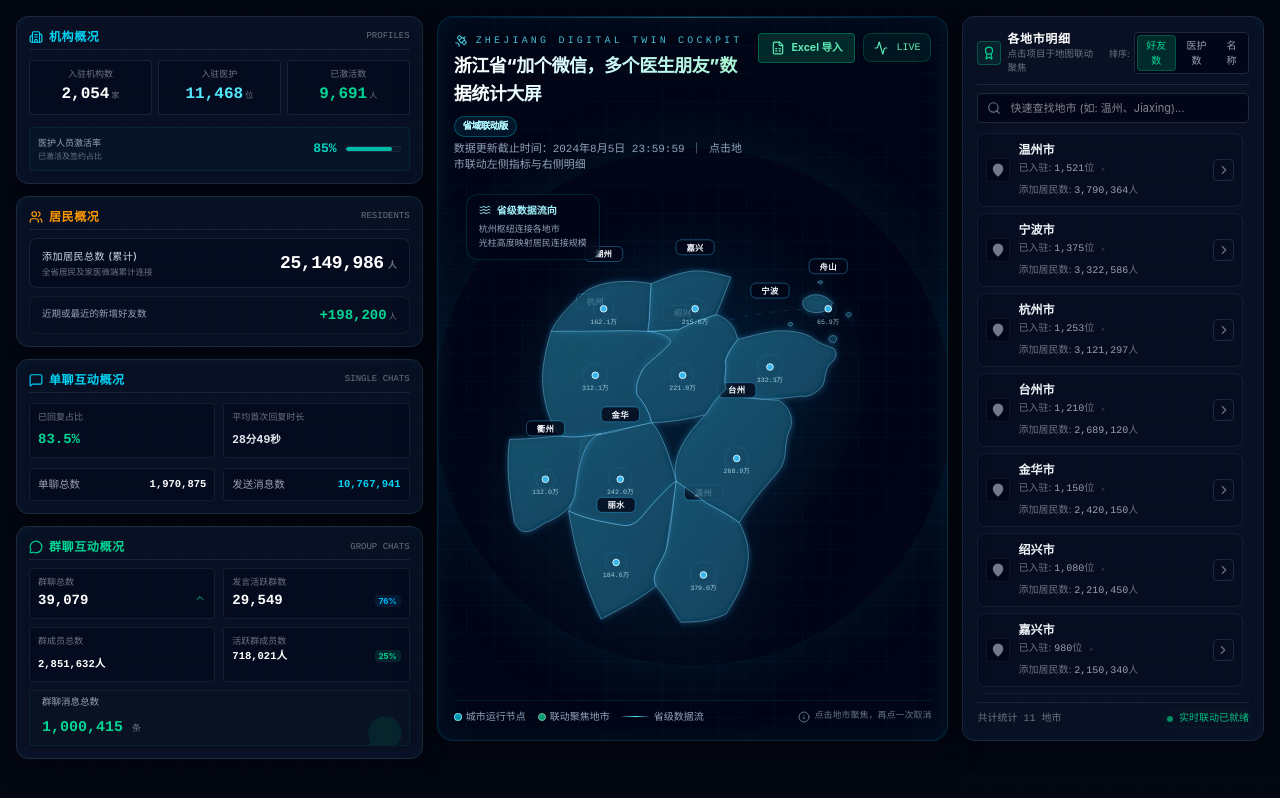
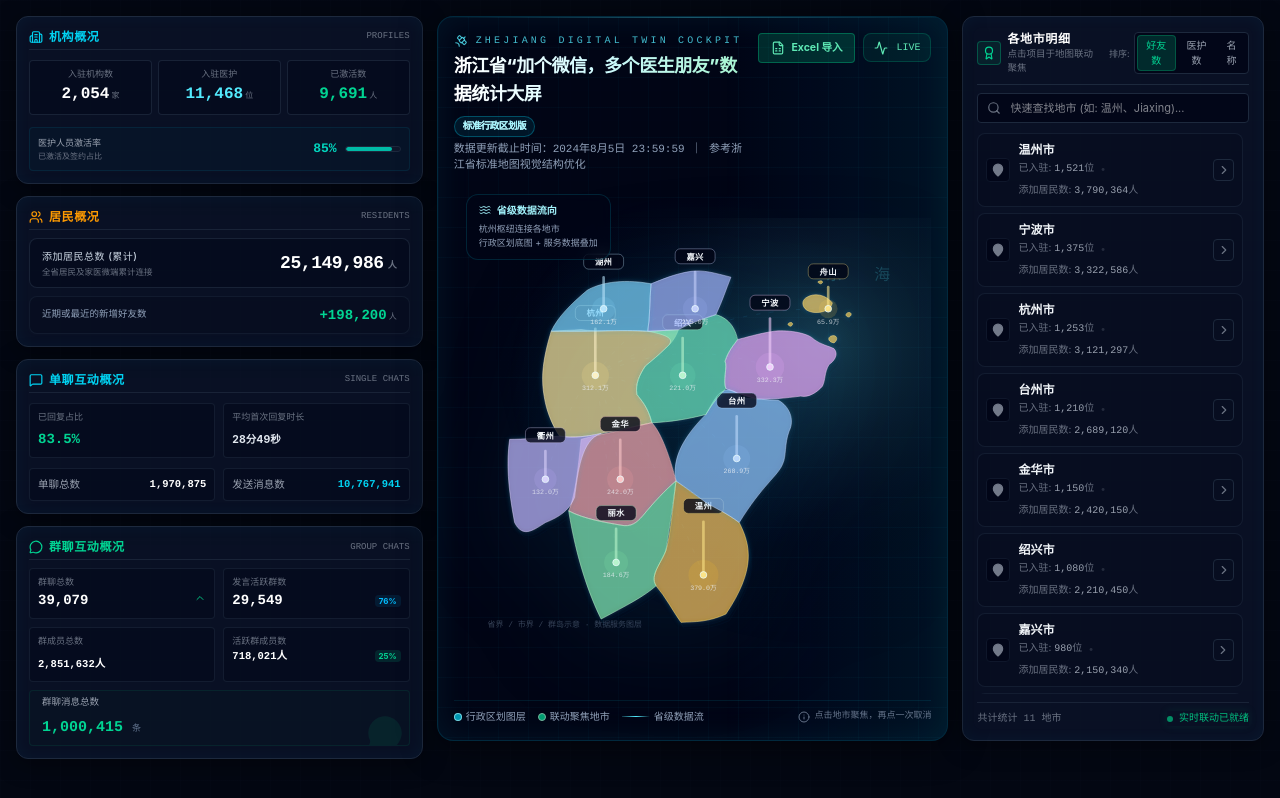
Before and after one commit to dongshuai8800-source/jiageweixin, a React (Vite) app: page / in a window 1280 px wide. Built offline with nearby package versions, Linux system fonts and the light colour scheme.

Commit message:
feat: refine Zhejiang map using standard administrative map style

```diff
--- a/src/components/ZhejiangMap.tsx
+++ b/src/components/ZhejiangMap.tsx
@@ -19,8 +19,21 @@ const wan = (value: number | null | undefined) => {
   const current = num(value);
   return current >= 10000 ? `${(current / 10000).toFixed(1)}万` : current.toLocaleString();
 };
+const getCityShortName = (name: string) => name.replace("市", "");
 
-const getCityShortName = (name: string) => name.replace("市", "");
+const cityPalette: Record<string, { fill: string; stroke: string; halo: string }> = {
+  huzhou: { fill: "#7dd3fc", stroke: "#bae6fd", halo: "rgba(125,211,252,0.25)" },
+  jiaxing: { fill: "#a5b4fc", stroke: "#c7d2fe", halo: "rgba(165,180,252,0.24)" },
+  hangzhou: { fill: "#fde68a", stroke: "#fef3c7", halo: "rgba(253,230,138,0.24)" },
+  shaoxing: { fill: "#6ee7b7", stroke: "#bbf7d0", halo: "rgba(110,231,183,0.24)" },
+  ningbo: { fill: "#f0abfc", stroke: "#f5d0fe", halo: "rgba(240,171,252,0.23)" },
+  zhoushan: { fill: "#fcd34d", stroke: "#fde68a", halo: "rgba(252,211,77,0.22)" },
+  jinhua: { fill: "#fca5a5", stroke: "#fecaca", halo: "rgba(252,165,165,0.23)" },
+  quzhou: { fill: "#c4b5fd", stroke: "#ddd6fe", halo: "rgba(196,181,253,0.23)" },
+  taizhou: { fill: "#93c5fd", stroke: "#bfdbfe", halo: "rgba(147,197,253,0.23)" },
+  lishui: { fill: "#86efac", stroke: "#bbf7d0", halo: "rgba(134,239,172,0.23)" },
+  wenzhou: { fill: "#fbbf24", stroke: "#fde68a", halo: "rgba(251,191,36,0.22)" }
+};
 
 export default function ZhejiangMap({
   cities,
@@ -49,9 +62,9 @@ export default function ZhejiangMap({
   return (
     <div className="relative w-full h-[600px] lg:h-[725px] rounded-2xl border border-cyan-500/20 bg-[#020617]/90 shadow-[0_4px_35px_rgba(0,0,0,0.55),inset_0_0_35px_rgba(34,211,238,0.08)] text-white p-4 flex flex-col justify-between overflow-hidden" id="zhejiang-map-container">
       <div className="absolute inset-0 pointer-events-none opacity-80">
-        <div className="absolute inset-0 bg-[radial-gradient(circle_at_center,rgba(14,165,233,0.14),transparent_43%),linear-gradient(rgba(34,211,238,0.045)_1px,transparent_1px),linear-gradient(90deg,rgba(34,211,238,0.045)_1px,transparent_1px)] bg-[size:100%_100%,28px_28px,28px_28px]" />
+        <div className="absolute inset-0 bg-[radial-gradient(circle_at_center,rgba(14,165,233,0.14),transparent_43%),linear-gradient(rgba(34,211,238,0.04)_1px,transparent_1px),linear-gradient(90deg,rgba(34,211,238,0.04)_1px,transparent_1px)] bg-[size:100%_100%,30px_30px,30px_30px]" />
+        <div className="absolute right-0 top-0 h-full w-[46%] bg-gradient-to-l from-cyan-500/10 via-sky-500/5 to-transparent" />
         <div className="absolute inset-x-0 top-0 h-px bg-gradient-to-r from-transparent via-cyan-300/55 to-transparent animate-pulse" />
-        <div className="absolute left-1/2 top-[54%] h-[520px] w-[520px] -translate-x-1/2 -translate-y-1/2 rounded-full border border-cyan-400/8 shadow-[0_0_90px_rgba(34,211,238,0.10)]" />
       </div>
 
       <div className="flex justify-between items-start z-20 gap-3">
@@ -62,9 +75,9 @@ export default function ZhejiangMap({
           </div>
           <h1 className="text-base sm:text-lg font-extrabold tracking-tight bg-gradient-to-r from-white via-cyan-100 to-emerald-200 bg-clip-text text-transparent flex items-center gap-2 flex-wrap">
             浙江省“加个微信，多个医生朋友”数据统计大屏
-            <span className="text-[9.5px] py-0.5 px-2 rounded-full font-bold border bg-cyan-500/10 text-cyan-200 border-cyan-400/30">省域联动版</span>
+            <span className="text-[9.5px] py-0.5 px-2 rounded-full font-bold border bg-cyan-500/10 text-cyan-200 border-cyan-400/30">标准行政区划版</span>
           </h1>
-          <span className="text-[11px] text-slate-400 font-mono">数据更新截止时间：{updateTime} ｜ 点击地市联动左侧指标与右侧明细</span>
+          <span className="text-[11px] text-slate-400 font-mono">数据更新截止时间：{updateTime} ｜ 参考浙江省标准地图视觉结构优化</span>
         </div>
 
         <div className="flex items-center gap-2 shrink-0">
@@ -79,41 +92,36 @@ export default function ZhejiangMap({
       <div className="relative z-10 flex-1 min-h-0 mt-1 flex items-center justify-center">
         <div className="absolute left-3 top-4 z-20 rounded-xl border border-cyan-400/15 bg-slate-950/45 px-3 py-2 backdrop-blur-sm">
           <div className="flex items-center gap-1.5 text-[10px] text-cyan-200 font-semibold"><Waves className="w-3 h-3" />省级数据流向</div>
-          <div className="mt-1 text-[9px] text-slate-400 leading-relaxed">杭州枢纽连接各地市<br />光柱高度映射居民连接规模</div>
+          <div className="mt-1 text-[9px] text-slate-400 leading-relaxed">杭州枢纽连接各地市<br />行政区划底图 + 服务数据叠加</div>
         </div>
 
         <svg viewBox="0 0 540 500" className="w-full h-full max-h-[585px] drop-shadow-[0_25px_45px_rgba(8,47,73,0.38)]" onMouseLeave={() => setHoveredCity(null)}>
           <defs>
-            <linearGradient id="cityDefaultFill" x1="0" y1="0" x2="1" y2="1">
-              <stop offset="0%" stopColor="#164e63" stopOpacity="0.92" />
-              <stop offset="100%" stopColor="#082f49" stopOpacity="0.94" />
-            </linearGradient>
-            <linearGradient id="cityActiveFill" x1="0" y1="0" x2="1" y2="1">
-              <stop offset="0%" stopColor="#34d399" stopOpacity="0.98" />
-              <stop offset="100%" stopColor="#0891b2" stopOpacity="0.95" />
-            </linearGradient>
-            <linearGradient id="pillarGradient" x1="0" y1="1" x2="0" y2="0">
-              <stop offset="0%" stopColor="#0e7490" stopOpacity="0.08" />
-              <stop offset="50%" stopColor="#22d3ee" stopOpacity="0.56" />
-              <stop offset="100%" stopColor="#a7f3d0" stopOpacity="0.98" />
-            </linearGradient>
+            <radialGradient id="seaGlow" cx="77%" cy="28%" r="70%">
+              <stop offset="0%" stopColor="#67e8f9" stopOpacity="0.22" />
+              <stop offset="65%" stopColor="#0f172a" stopOpacity="0.03" />
+              <stop offset="100%" stopColor="#020617" stopOpacity="0" />
+            </radialGradient>
             <filter id="mapGlow" x="-40%" y="-40%" width="180%" height="180%">
-              <feDropShadow dx="0" dy="0" stdDeviation="4" floodColor="#38bdf8" floodOpacity="0.45" />
+              <feDropShadow dx="0" dy="0" stdDeviation="3.5" floodColor="#38bdf8" floodOpacity="0.35" />
             </filter>
             <filter id="activeGlow" x="-50%" y="-50%" width="200%" height="200%">
               <feDropShadow dx="0" dy="0" stdDeviation="7" floodColor="#34d399" floodOpacity="0.85" />
             </filter>
           </defs>
 
+          <rect x="0" y="0" width="540" height="500" fill="url(#seaGlow)" opacity="0.9" />
+          <text x="420" y="70" className="fill-cyan-300/20 text-[18px] tracking-[0.9em] font-serif">东 海</text>
+          <text x="38" y="462" className="fill-slate-500/55 text-[9px] font-mono">省界 / 市界 / 群岛示意 · 数据服务图层</text>
           <g transform="translate(14 4) scale(0.94)">
             {hubCity && cities.filter((city) => city.id !== hubCity.id).map((city) => {
               const mx = (hubCity.labelX + city.labelX) / 2;
               const my = (hubCity.labelY + city.labelY) / 2 - 42;
-              return <path key={`flow-${city.id}`} d={`M ${hubCity.labelX} ${hubCity.labelY} Q ${mx} ${my} ${city.labelX} ${city.labelY}`} fill="none" stroke="#38bdf8" strokeOpacity="0.18" strokeWidth="1.2" strokeDasharray="6 10" />;
+              return <path key={`flow-${city.id}`} d={`M ${hubCity.labelX} ${hubCity.labelY} Q ${mx} ${my} ${city.labelX} ${city.labelY}`} fill="none" stroke="#38bdf8" strokeOpacity="0.12" strokeWidth="1" strokeDasharray="5 11" />;
             })}
 
-            {[10, 7, 4].map((offset) => (
-              <g key={`depth-${offset}`} opacity={0.14 - offset * 0.006} transform={`translate(${offset * 0.55} ${offset * 1.15})`}>
+            {[8, 5].map((offset) => (
+              <g key={`depth-${offset}`} opacity={0.11 - offset * 0.006} transform={`translate(${offset * 0.5} ${offset})`}>
                 {cities.map((city) => <path key={`depth-city-${city.id}-${offset}`} d={city.svgPath} fill="#0f172a" stroke="#075985" strokeWidth="1" />)}
               </g>
             ))}
@@ -121,25 +129,27 @@ export default function ZhejiangMap({
             {cities.map((city) => {
               const selected = selectedCityId === city.id;
               const hovered = hoveredCity?.id === city.id;
-              const dimOthers = selectedCityId && !selected;
+              const dimOthers = Boolean(selectedCityId && !selected);
               const residentsLevel = num(city.residentsAdded) / maxResidents;
               const doctorsLevel = num(city.doctors) / maxDoctors;
-              const pillarHeight = 22 + residentsLevel * 58;
-              const color = selected ? "#34d399" : hovered ? "#67e8f9" : "#38bdf8";
+              const pillarHeight = 18 + residentsLevel * 46;
+              const palette = cityPalette[city.id] ?? { fill: "#67e8f9", stroke: "#bae6fd", halo: "rgba(103,232,249,0.22)" };
+              const fillOpacity = dimOthers ? 0.34 : selected ? 0.96 : hovered ? 0.86 : 0.66;
+              const strokeOpacity = dimOthers ? 0.22 : selected || hovered ? 0.95 : 0.56;
 
               return (
                 <motion.g key={city.id} animate={{ y: selected ? -7 : hovered ? -3 : 0, scale: selected ? 1.014 : hovered ? 1.008 : 1 }} transition={{ duration: 0.22, ease: "easeOut" }}>
-                  <path d={city.svgPath} fill={selected ? "url(#cityActiveFill)" : "url(#cityDefaultFill)"} fillOpacity={dimOthers ? 0.44 : selected ? 0.98 : hovered ? 0.92 : 0.82} stroke={selected ? "#bbf7d0" : hovered ? "#a5f3fc" : "rgba(125,211,252,0.46)"} strokeWidth={selected || hovered ? 2.2 : 1.1} filter={selected || hovered ? "url(#activeGlow)" : "url(#mapGlow)"} />
-                  <path d={city.svgPath} fill="transparent" stroke="transparent" strokeWidth="18" className="cursor-pointer" onMouseEnter={() => setHoveredCity(city)} onClick={() => handleCityClick(city)} />
-                  <line x1={city.labelX} y1={city.labelY} x2={city.labelX} y2={city.labelY - pillarHeight} stroke="url(#pillarGradient)" strokeWidth={selected ? 5.5 : 3.8} strokeLinecap="round" opacity={dimOthers ? 0.28 : selected ? 1 : 0.62} />
-                  <circle cx={city.labelX} cy={city.labelY} r={selected ? 6 : hovered ? 5.2 : 4} fill={color} stroke="#ecfeff" strokeWidth="1.1" opacity={dimOthers ? 0.34 : 0.95} />
-                  {(selected || hovered) && <circle cx={city.labelX} cy={city.labelY} r="12" fill={selected ? "rgba(52,211,153,0.14)" : "rgba(34,211,238,0.12)"} className="animate-ping" />}
-                  <g opacity={dimOthers ? 0.38 : 1} className="pointer-events-none">
-                    <rect x={city.labelX - 23} y={city.labelY - pillarHeight - 28} width="46" height="18" rx="6" fill="rgba(2,6,23,0.78)" stroke={color} strokeOpacity="0.45" />
+                  <path d={city.svgPath} fill={palette.fill} fillOpacity={fillOpacity} stroke={selected ? "#bbf7d0" : palette.stroke} strokeOpacity={strokeOpacity} strokeWidth={selected || hovered ? 2.2 : 1.05} filter={selected || hovered ? "url(#activeGlow)" : "url(#mapGlow)"} />
+                  <path d={city.svgPath} fill="transparent" stroke="transparent" strokeWidth="20" className="cursor-pointer" onMouseEnter={() => setHoveredCity(city)} onClick={() => handleCityClick(city)} />
+                  <circle cx={city.labelX} cy={city.labelY} r={9 + doctorsLevel * 9} fill={palette.halo} opacity={dimOthers ? 0.28 : 0.72} />
+                  <line x1={city.labelX} y1={city.labelY} x2={city.labelX} y2={city.labelY - pillarHeight} stroke={selected ? "#34d399" : palette.stroke} strokeWidth={selected ? 5 : 3.2} strokeLinecap="round" opacity={dimOthers ? 0.25 : selected ? 1 : 0.58} />
+                  <circle cx={city.labelX} cy={city.labelY} r={selected ? 6 : hovered ? 5.2 : 4} fill={selected ? "#34d399" : palette.stroke} stroke="#ecfeff" strokeWidth="1" opacity={dimOthers ? 0.32 : 0.95} />
+                  {(selected || hovered) && <circle cx={city.labelX} cy={city.labelY} r="12" fill={selected ? "rgba(52,211,153,0.14)" : palette.halo} className="animate-ping" />}
+                  <g opacity={dimOthers ? 0.36 : 1} className="pointer-events-none">
+                    <rect x={city.labelX - 24} y={city.labelY - pillarHeight - 28} width="48" height="18" rx="6" fill="rgba(2,6,23,0.78)" stroke={selected ? "#34d399" : palette.stroke} strokeOpacity="0.42" />
                     <text x={city.labelX} y={city.labelY - pillarHeight - 15} textAnchor="middle" className="fill-slate-100 text-[10px] font-bold tracking-wider">{getCityShortName(city.name)}</text>
-                    <text x={city.labelX} y={city.labelY + 18} textAnchor="middle" className="fill-cyan-100/75 text-[8px] font-mono">{wan(city.residentsAdded)}</text>
+                    <text x={city.labelX} y={city.labelY + 18} textAnchor="middle" className="fill-slate-100/75 text-[8px] font-mono">{wan(city.residentsAdded)}</text>
                   </g>
-                  <circle cx={city.labelX} cy={city.labelY} r={8 + doctorsLevel * 8} fill="none" stroke={color} strokeOpacity={selected ? 0.45 : 0.18} strokeWidth="0.8" />
                 </motion.g>
               );
             })}
@@ -154,7 +164,7 @@ export default function ZhejiangMap({
         </motion.div>}
       </AnimatePresence>
 
-      <div className="flex justify-between items-center border-t border-cyan-400/10 pt-2 z-20"><div className="flex gap-3 text-[10px] text-slate-400"><div className="flex items-center gap-1"><span className="w-2 h-2 rounded bg-cyan-400/70 border border-cyan-200/70 block" />城市运行节点</div><div className="flex items-center gap-1"><span className="w-2 h-2 rounded bg-emerald-400 border border-emerald-200 block animate-pulse" />联动聚焦地市</div><div className="hidden sm:flex items-center gap-1"><span className="w-7 h-px bg-gradient-to-r from-cyan-300/20 via-cyan-300 to-transparent block" />省级数据流</div></div><span className="text-[9px] font-mono opacity-70 flex items-center gap-1 text-slate-400"><Info className="w-3 h-3" />点击地市聚焦，再点一次取消</span></div>
+      <div className="flex justify-between items-center border-t border-cyan-400/10 pt-2 z-20"><div className="flex gap-3 text-[10px] text-slate-400"><div className="flex items-center gap-1"><span className="w-2 h-2 rounded bg-cyan-400/70 border border-cyan-200/70 block" />行政区划图层</div><div className="flex items-center gap-1"><span className="w-2 h-2 rounded bg-emerald-400 border border-emerald-200 block animate-pulse" />联动聚焦地市</div><div className="hidden sm:flex items-center gap-1"><span className="w-7 h-px bg-gradient-to-r from-cyan-300/20 via-cyan-300 to-transparent block" />省级数据流</div></div><span className="text-[9px] font-mono opacity-70 flex items-center gap-1 text-slate-400"><Info className="w-3 h-3" />点击地市聚焦，再点一次取消</span></div>
     </div>
   );
 }
```
